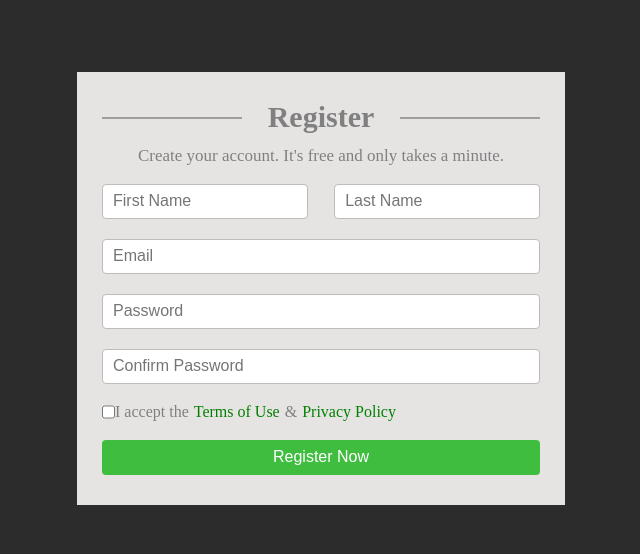
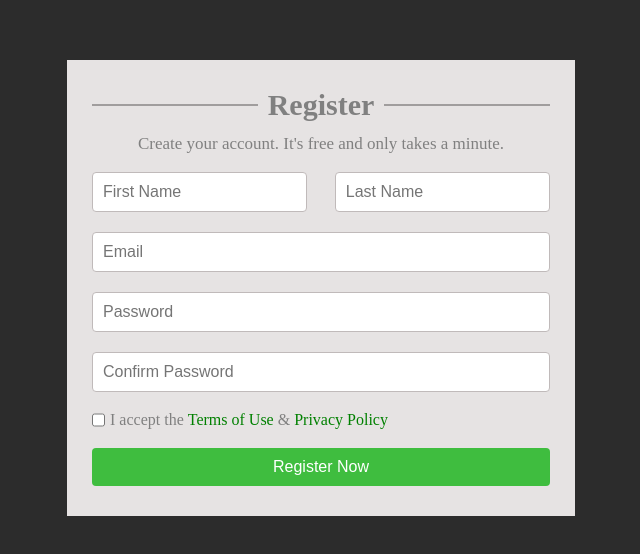
Before and after one commit to mazurir1984/Flex-Form, a plain HTML site: page index.html in a window 1280 px wide. Shown: the part 112-666 px from the top of the page, without its empty margins (319-959 px from the left). Drawn offline with Linux system fonts and the light colour scheme.

Commit message:
Corrections after verification

```diff
--- a/assets/styles/style.css
+++ b/assets/styles/style.css
@@ -19,7 +19,6 @@
 }
 
 body {
-    align-self: center;
     align-items: center;
     min-height: 100vh;
     background-color: rgb(44, 44, 44);
@@ -37,31 +36,30 @@ body {
 }
 
 .title-form {
-    display: inline-block;
-    position: relative;
+    display: flex;
     font-size: 30px;
     font-weight: bold;
     color: var(--color-form);
     margin-bottom: 15px;
+    align-items: center;
 }
 
 .title-form::before,
 .title-form::after {
     content: "";
-    display: inline-block;
-    position: absolute;
-    width: 32%;
+    flex: 1;
     height: 2px;
     background-color: rgb(160, 157, 157);
-    top: 15px;
 }
 
 .title-form::before {
     left: 0;
+    margin-right: 10px;
 }
 
 .title-form::after {
     right: 0;
+    margin-left: 10px;
 }
 
 .title-p {
@@ -70,57 +68,52 @@ body {
     margin-bottom: var(--margin-bottom);
 }
 
-.name-section {
+.name-div {
     display: flex;
     flex-direction: row;
     justify-content: space-between;
 }
 
 .input-name {
-    display: flex;
     width: 47%;
 }
 
 .input-style {
     border: 1px solid rgb(192, 186, 186);
     border-radius: 4px;
-    height: var(--input-height);
     margin-bottom: var(--margin-bottom);
-    padding-left: 10px;
-}
-
-.aceept {
-    display: flex;
-    margin-bottom: var(--margin-bottom);
+    padding: 10px;
 }
 
 .label-accept {
     display: flex;
     flex-direction: row;
+    text-align: left;
     color: var(--color-form);
+    margin-bottom: var(--margin-bottom);
 }
 
-.accept-a {
+.input-checkbox {
+    margin-right: 5px;
+}
+
+.accept-link {
     display: inline-block;
     text-decoration: none;
     color: green;
     font-weight: 500;
-    padding: 0 5px;
 }
 
 .register-button {
-    display: flex;
-    align-items: center;
-    justify-content: center;
     background-color: rgb(63, 189, 63);
     border: none;
     border-radius: 4px;
-    height: var(--input-height);
+    padding: 10px;
     color: white;
 }
 
 @media screen and (max-width: 576px) {
-    .name-section {
+    .name-div {
         display: flex;
         flex-direction: column;
         justify-content: center;
--- a/index.html
+++ b/index.html
@@ -8,35 +8,32 @@
     <link rel="stylesheet" href="assets/styles/reset.css">
     <link rel="stylesheet" href="assets/styles/style.css">
 </head>
-<body class="body body-article">
-    <article class="article-first body-article">
-        <section class="title-form-input">
+<body class="body-article">
+    <article class="article-first">
+        <!--<div class="title-form-input">-->
             <h1 class="title-form">Register</h1>
             <p class="title-p">Create your account. It's free and only takes a minute.</p>
-        </section>
-        <section>
+        <!--</div>-->
         <form class="title-form-input" action="#">
-                <section class="title-form-input">
-                    <section class="name-section">
-                        <input class="input-name input-style" type="text" name="firs name" placeholder="First Name">
-                        <input class="input-name input-style" type="text" name="last name" placeholder="Last Name">
-                    </section>
-                    <input class="login-details input-style" type="email" name="email" placeholder="Email">
-                    <input class="login-details input-style" type="password" name="password" placeholder="Password">
-                    <input class="login-details input-style" type="password" name="confirm password" placeholder="Confirm Password">
-                </section>
-                <section class="aceept">
+            <div class="name-div">
+                <input class="input-name input-style" type="text" name="firstName" placeholder="First Name">
+                <input class="input-name input-style" type="text" name="lastName" placeholder="Last Name">
+            </div>
+            <input class="input-style" type="email" name="email" placeholder="Email">
+            <input class="input-style" type="password" name="password" placeholder="Password">
+            <input class="input-style" type="password" name="confirmPassword" placeholder="Confirm Password">
+            <!--<div class="aceept">-->
                 <label for="accept-checkbox" class="label-accept">
-                        <input class="input-checkbox" type="checkbox" id="accept-checkbox" name="accept">I accept the
-                        <a class="accept-a" href="#">Terms of Use</a>
+                    <input class="input-checkbox" type="checkbox" id="accept-checkbox" name="accept">
+                    <span>I accept the
+                    <a class="accept-link" href="#">Terms of Use</a>
                     &
-                        <a class="accept-a" href="#">Privacy Policy</a>
+                    <a class="accept-link" href="#">Privacy Policy</a>
+                </span>
                 </label>
-
-                </section>
+            <!--</div>-->
             <button class="register-button">Register Now</button>
         </form>
-        </section>
     </article>
 </body>
 </html>
```
Lines whose indentation alone changed are shown as unchanged.
